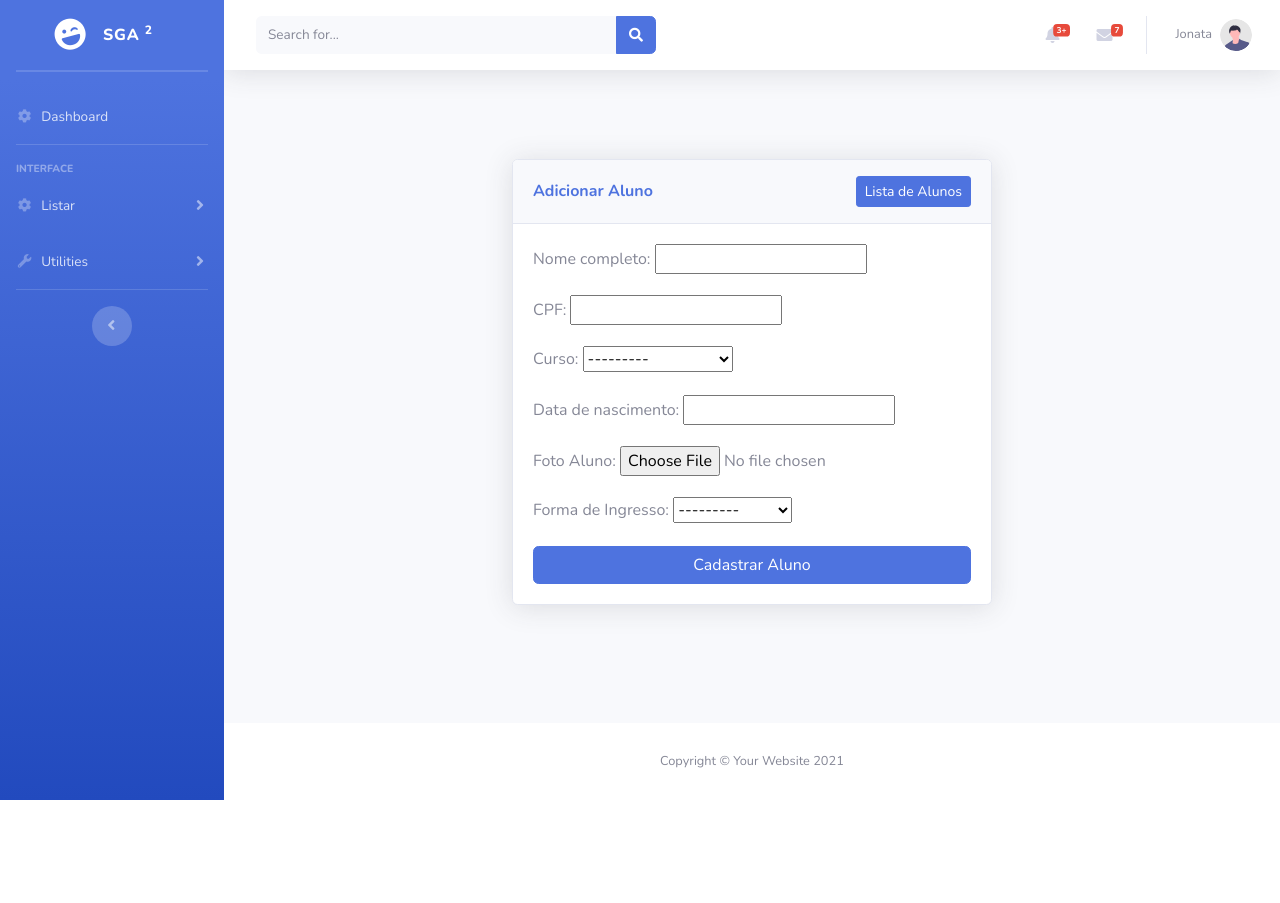
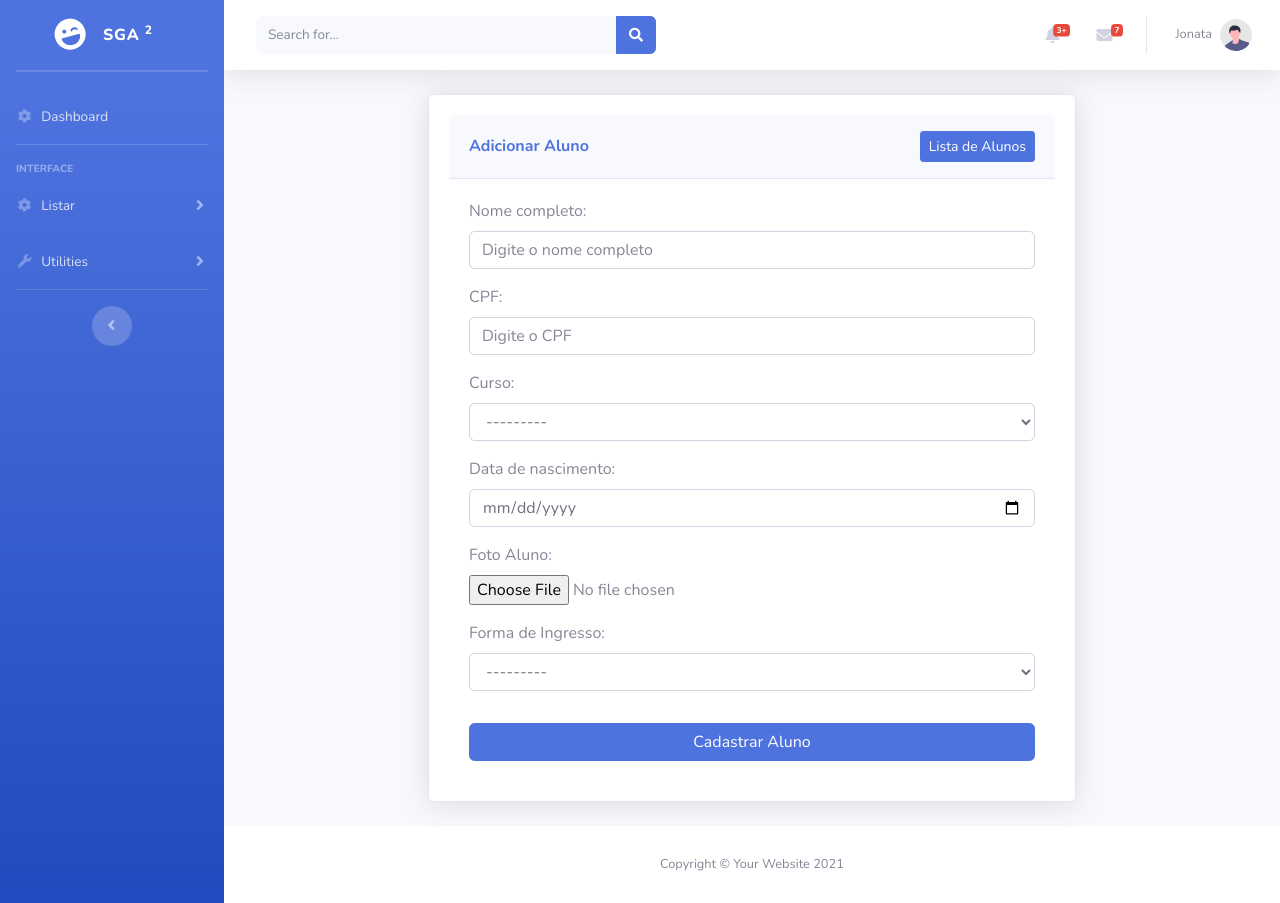
Before and after one commit to JonataRubens/SGA, a Django app: page /cadastrar/ in a window 1280 px wide. Before the commit the page ends 800 px from the top, so only its background shows below. Run offline with Django 5.2, Linux system fonts and the light colour scheme; data comes from the database, SQL or seed files in the repository; both versions use the stored data as it was after the commit; some libraries are stand-ins or nearby versions.

Commit message:
up django

```diff
--- a/DwmPiloto/fabrica/settings.py
+++ b/DwmPiloto/fabrica/settings.py
@@ -31,7 +31,8 @@ INSTALLED_APPS = [
     'fabrica',
     'piloto',
     'rest_framework',
-    'corsheaders'
+    'corsheaders',
+    'widget_tweaks'
 ]
 
 MIDDLEWARE = [
--- a/DwmPiloto/piloto/forms/AlunoForm.py
+++ b/DwmPiloto/piloto/forms/AlunoForm.py
@@ -1,6 +1,5 @@
 from django import forms
 from piloto.models import Aluno
-
 
 class AlunoForm(forms.ModelForm):
     class Meta:
@@ -9,3 +8,13 @@ class AlunoForm(forms.ModelForm):
             'nomeCompleto', 'cpf', 'curso',
             'dataNascimento', 'foto', 'formaIngresso'
         ]
+        widgets = {
+            'nomeCompleto': forms.TextInput(attrs={'class': 'form-control', 'placeholder': 'Digite o nome completo'}),
+            'cpf': forms.TextInput(attrs={'class': 'form-control', 'placeholder': 'Digite o CPF'}),
+            'curso': forms.Select(attrs={'class': 'form-control'}),
+            'dataNascimento': forms.DateInput(attrs={
+                'class': 'form-control', 'type': 'date', 'placeholder': 'Selecione a data de nascimento'
+            }),
+            'foto': forms.ClearableFileInput(attrs={'class': 'form-control-file'}),
+            'formaIngresso': forms.Select(attrs={'class': 'form-control'}),
+        }
--- a/DwmPiloto/piloto/urls.py
+++ b/DwmPiloto/piloto/urls.py
@@ -1,5 +1,7 @@
 from django.urls import path
 from piloto.views import CadastrarAlunoView, CampusCreateView, CursoCreateView, DefaultView, ExcluirAlunoView, ListaAlunosView, EditarAlunoView, ListarCampus, AlunoListView, LoginView, CampusCursosListView, AlunoDeleteView, AtualizarSituacaoView
+from django.conf import settings
+from django.conf.urls.static import static
 
 
 
@@ -20,3 +22,5 @@ urlpatterns = [
     path('api/campusCursos/', CampusCursosListView.as_view(), name='campusCursos'),
     path('api/alunos/<int:pk>/', AlunoDeleteView.as_view(), name='deleteAluno'),
 ]
+
+urlpatterns += static(settings.MEDIA_URL, document_root=settings.MEDIA_ROOT)
--- a/DwmPiloto/templates/edit_Aluno/NewAluno.html
+++ b/DwmPiloto/templates/edit_Aluno/NewAluno.html
@@ -1,21 +1,18 @@
 {% extends 'Base.html' %}
 {% load static %}
 {% block content %}
-<!-- Begin Page Content -->
 <div class="container d-flex align-items-center justify-content-center" style="min-height: 75vh;">
-    <div class="col-xl-6 col-lg-8 col-md-10">
-        <div class="card shadow mb-4">
-            <!-- Card Header -->
+    <div class="col-xl-8 col-lg-10 col-md-12"> <!-- Aumentamos o tamanho aqui -->
+        <div class="card shadow mb-4" style="padding: 20px;"> <!-- Adicionamos padding para deixar mais espaçado -->
             <div class="card-header py-3 d-flex justify-content-between align-items-center">
                 <h6 class="m-0 font-weight-bold text-primary">Adicionar Aluno</h6>
                 <a href="{% url 'listaAlunos' %}" class="btn btn-sm btn-primary">Lista de Alunos</a>
             </div>
-            <!-- Card Body -->
             <div class="card-body">
                 <form method="POST" action="{% url 'cadastrarAluno' %}" enctype="multipart/form-data">
                     {% csrf_token %}
                     {{ form.as_p }}
-                    <button type="submit" class="btn btn-primary w-100">Cadastrar Aluno</button>
+                    <button type="submit" class="btn btn-primary w-100 mt-3">Cadastrar Aluno</button>
                 </form>
             </div>
         </div>
--- a/DwmPiloto/templates/edit_Aluno/NewCampus.html
+++ b/DwmPiloto/templates/edit_Aluno/NewCampus.html
@@ -2,7 +2,7 @@
 {% load static %}
 {% block content %}
 <div class="container d-flex align-items-center justify-content-center" style="min-height: 78vh;">
-    <div class="col-xl-5 col-lg-8 col-md-12">
+    <div class="col-xl-6 col-lg-10 col-md-12">
         <div class="card shadow mb-4">
             <!-- Card Header -->
 
--- a/DwmPiloto/templates/edit_Aluno/NewCurso.html
+++ b/DwmPiloto/templates/edit_Aluno/NewCurso.html
@@ -1,8 +1,8 @@
 {% extends 'Base.html' %}
 {% load static %}
 {% block content %}
-<div class="container d-flex align-items-center justify-content-center" style="min-height: 82vh;">
-    <div class="col-xl-5 col-lg-8 col-md-10">
+<div class="container d-flex align-items-center justify-content-center" style="min-height: 75vh;">
+    <div class="col-xl-6 col-lg-10 col-md-12"">
         <div class="card shadow mb-4">
             <!-- Card Header -->
             <div class="card-header py-3 d-flex justify-content-between align-items-center">
--- a/DwmPiloto/templates/listas/ListarAlunos.html
+++ b/DwmPiloto/templates/listas/ListarAlunos.html
@@ -74,7 +74,7 @@
 
                                     <!-- Botão para abrir o modal -->
                                     <button class="btn btn-primary btn-sm" data-toggle="modal" data-target="#situacaoModal{{ aluno.id }}">
-                                        Situação
+                                        Situações
                                     </button>
 
                                     <!-- Modal para alteração da situação -->
```
Also changed, not shown: DwmPiloto/templates/edit_Aluno/EditAluno.html (+3 -5 lines), DwmPiloto/db.sqlite3.
